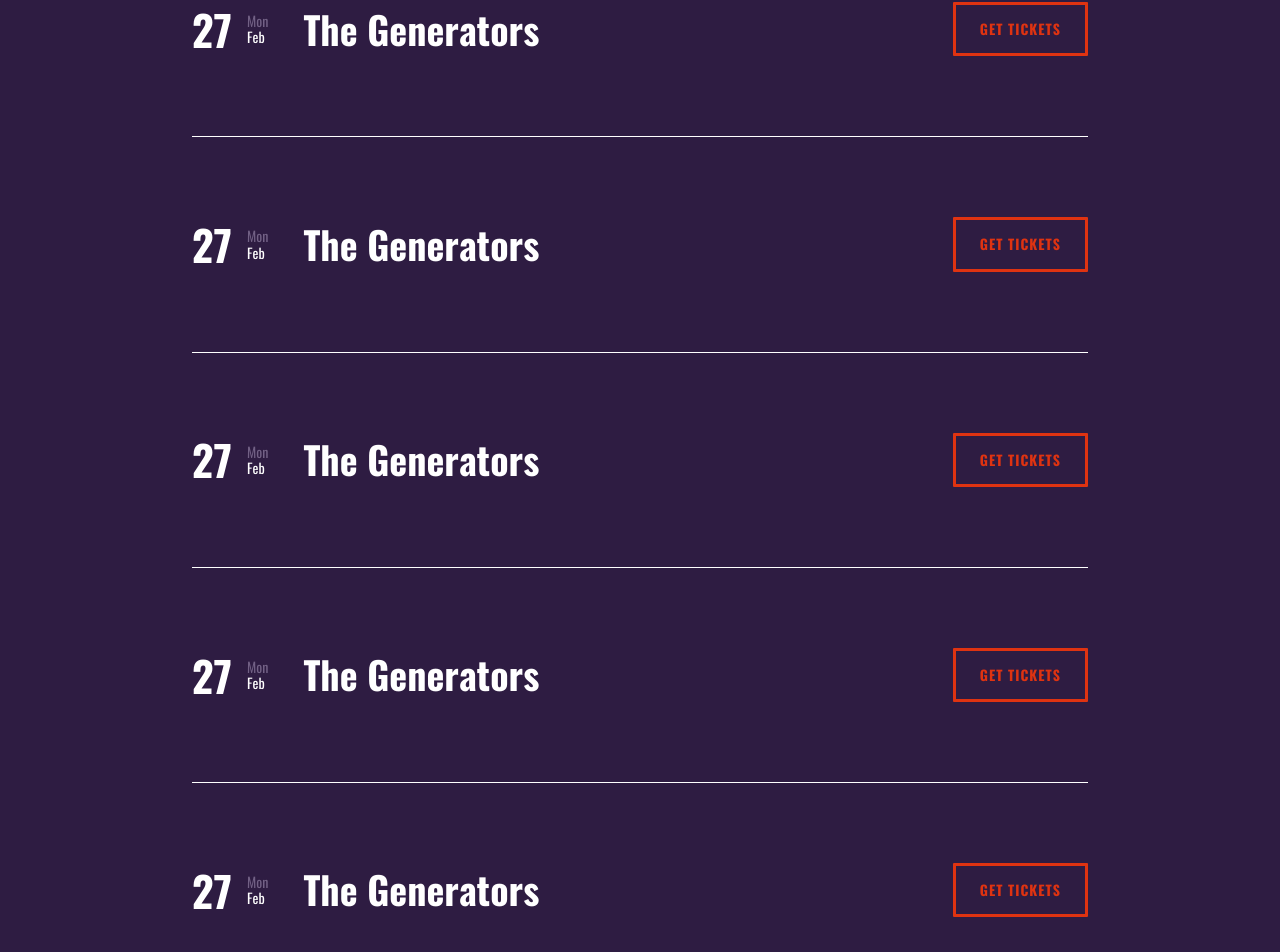
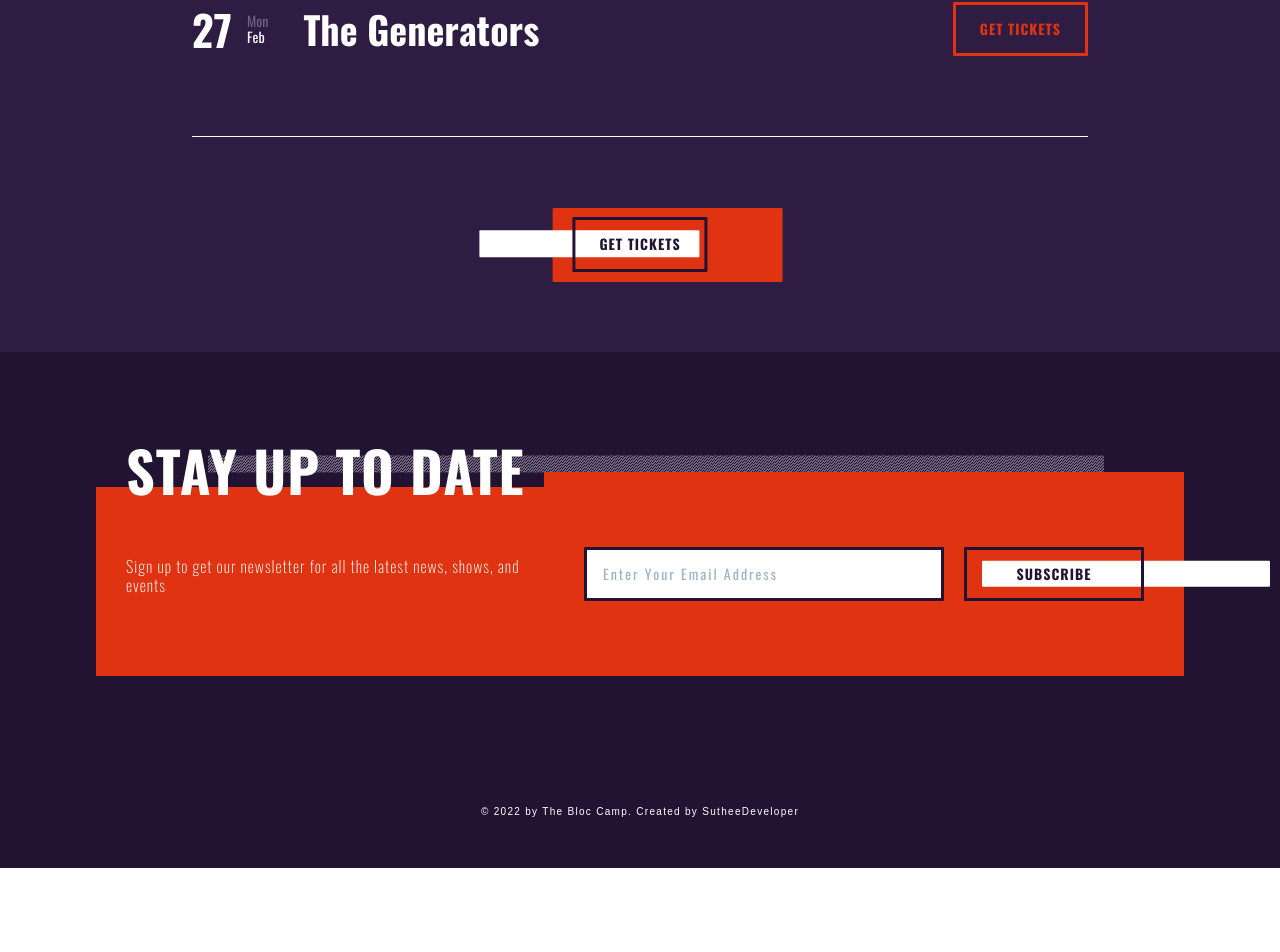
Before and after one commit to SutheeDev/The-Bloc-Camp, a React (Create React App) app in the folder client/: page / in a window 1280 px wide. Shown: the part 1563-2515 px from the top of the page. After the commit the page ends 2431 px from the top, so only its background shows below. Built offline with nearby package versions, Linux system fonts and the light colour scheme.

Commit message:
grabbed getPublishedShows from the useAppContext and triggered it in the Events using useEffect

```diff
--- a/client/src/components/Events.js
+++ b/client/src/components/Events.js
@@ -1,67 +1,25 @@
 import styled from "styled-components";
 import { TicketsBtn } from "../components";
 import { useAppContext } from "../context/appContext";
+import { useEffect } from "react";
 
 const Events = () => {
-  const { shows } = useAppContext();
+  const { shows, getPublishedShows } = useAppContext();
+
+  useEffect(() => {
+    getPublishedShows();
+  }, []);
+
   return (
     <Wrapper class="shows">
       <div class="shows-container">
-        {/* Show */}
-        <div class="show">
-          <div class="show-info">
-            <h2>27</h2>
-            <div>
-              <p class="day">Mon</p>
-              <p>Feb</p>
+        {shows.map((show) => {
+          return (
+            <div class="show">
+              <div className="show-info"></div>
             </div>
-            <h3>The Generators</h3>
-          </div>
-          <TicketsBtn />
-        </div>
-        {/* End Show */}
-
-        {/* Show */}
-        <div class="show">
-          <div class="show-info">
-            <h2>27</h2>
-            <div>
-              <p class="day">Mon</p>
-              <p>Feb</p>
-            </div>
-            <h3>The Generators</h3>
-          </div>
-          <TicketsBtn />
-        </div>
-        {/* End Show */}
-
-        {/* Show */}
-        <div class="show">
-          <div class="show-info">
-            <h2>27</h2>
-            <div>
-              <p class="day">Mon</p>
-              <p>Feb</p>
-            </div>
-            <h3>The Generators</h3>
-          </div>
-          <TicketsBtn />
-        </div>
-        {/* End Show */}
-
-        {/* Show */}
-        <div class="show">
-          <div class="show-info">
-            <h2>27</h2>
-            <div>
-              <p class="day">Mon</p>
-              <p>Feb</p>
-            </div>
-            <h3>The Generators</h3>
-          </div>
-          <TicketsBtn />
-        </div>
-        {/* End Show */}
+          );
+        })}
 
         {/* Show */}
         <div class="show">
```
